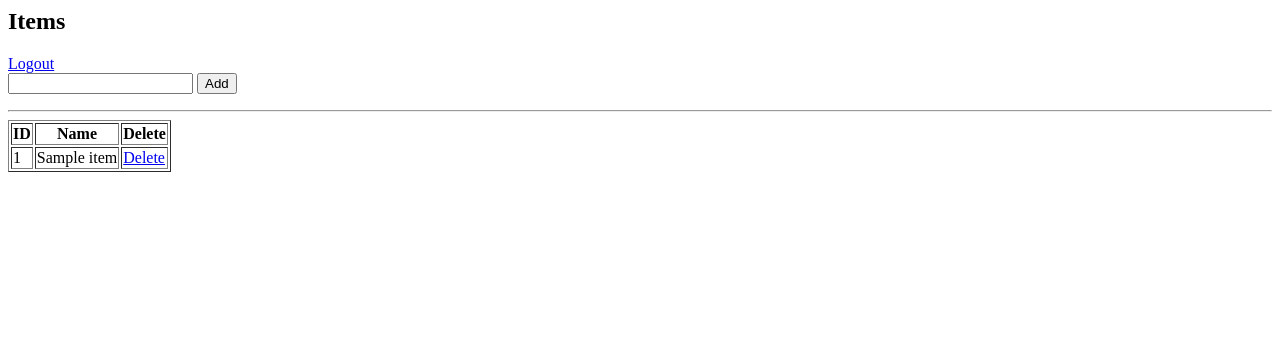
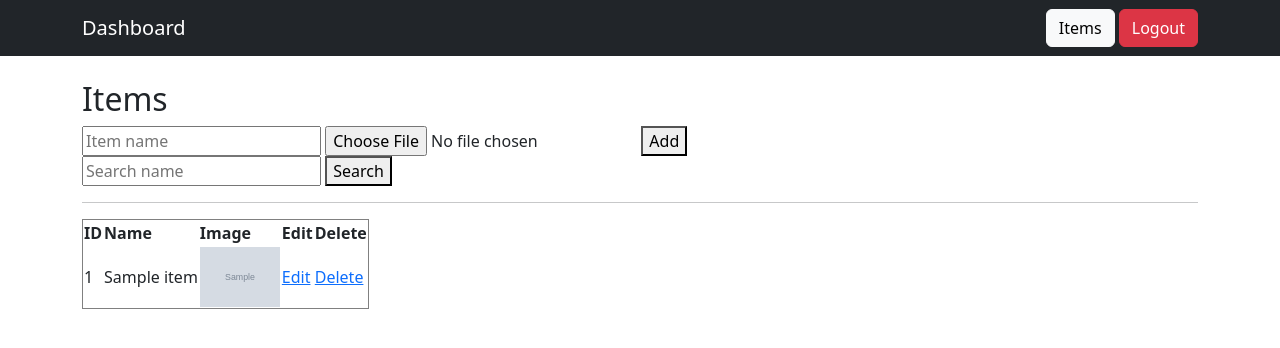
Before and after one commit to Letum01/flask-login, a Flask app: page /items in a window 1280 px wide. Shown: the top 348 px of the page. Run offline with Flask 3, Linux system fonts and the light colour scheme; a user stored in the database is signed in; tables that the repository leaves empty hold one stand-in row (values such as "Sample post"); grey boxes marked "Sample" are stand-in pictures.

Commit message:
finish CRUD + search + upload image

```diff
--- a/app.py
+++ b/app.py
@@ -1,9 +1,21 @@
+import os
 from flask import Flask, render_template, request, redirect, session
 import sqlite3
 
 app = Flask(__name__)
 app.secret_key = "123"
 
+
+# ================= UPLOAD =================
+
+UPLOAD_FOLDER = "static/uploads"
+
+app.config["UPLOAD_FOLDER"] = UPLOAD_FOLDER
+
+os.makedirs(UPLOAD_FOLDER, exist_ok=True)
+
+
+# ================= DB =================
 
 def get_db():
     return sqlite3.connect("database.db")
@@ -38,6 +50,7 @@ def register():
         )
 
         db.commit()
+        db.close()
 
         return redirect("/login")
 
@@ -62,6 +75,8 @@ def login():
         )
 
         data = cur.fetchone()
+
+        db.close()
 
         if data:
             session["user"] = user
@@ -94,6 +109,8 @@ def items():
 
     data = cur.fetchall()
 
+    db.close()
+
     return render_template("items.html", data=data)
 
 
@@ -107,14 +124,30 @@ def add():
 
     name = request.form["name"]
 
+    file = request.files.get("image")
+
+    filename = ""
+
+    if file and file.filename != "":
+
+        filename = file.filename
+
+        path = os.path.join(
+            app.config["UPLOAD_FOLDER"],
+            filename
+        )
+
+        file.save(path)
+
     db = get_db()
 
     db.execute(
-        "INSERT INTO items(name) VALUES (?)",
-        (name,)
+        "INSERT INTO items(name,image,user) VALUES (?,?,?)",
+        (name, filename, session["user"])
     )
 
     db.commit()
+    db.close()
 
     return redirect("/items")
 
@@ -135,9 +168,87 @@ def delete(id):
     )
 
     db.commit()
+    db.close()
 
     return redirect("/items")
 
 
+# ================= EDIT =================
+
+@app.route("/edit/<int:id>")
+def edit(id):
+
+    if "user" not in session:
+        return redirect("/login")
+
+    db = get_db()
+
+    cur = db.execute(
+        "SELECT * FROM items WHERE id=?",
+        (id,)
+    )
+
+    data = cur.fetchone()
+
+    db.close()
+
+    return render_template(
+        "edit.html",
+        item=data
+    )
+
+
+# ================= UPDATE =================
+
+@app.route("/update/<int:id>", methods=["POST"])
+def update(id):
+
+    if "user" not in session:
+        return redirect("/login")
+
+    name = request.form["name"]
+
+    db = get_db()
+
+    db.execute(
+        "UPDATE items SET name=? WHERE id=?",
+        (name, id)
+    )
+
+    db.commit()
+    db.close()
+
+    return redirect("/items")
+
+
+# ================= SEARCH =================
+
+@app.route("/search", methods=["POST"])
+def search():
+
+    if "user" not in session:
+        return redirect("/login")
+
+    name = request.form["name"]
+
+    db = get_db()
+
+    cur = db.execute(
+        "SELECT * FROM items WHERE name LIKE ?",
+        ("%" + name + "%",)
+    )
+
+    data = cur.fetchall()
+
+    db.close()
+
+    return render_template(
+        "items.html",
+        data=data
+    )
+
+
+# ================= RUN =================
+
 if __name__ == "__main__":
     app.run(debug=True)
--- a/templates/items.html
+++ b/templates/items.html
@@ -1,34 +1,132 @@
+{% extends "layout.html" %}
+
+{% block content %}
+
 <h2>Items</h2>
 
-<a href="/logout">Logout</a>
 
-<form method="post" action="/add">
-    <input name="name">
-    <button>Add</button>
+<!-- ================= ADD ================= -->
+
+<form
+method="post"
+action="/add"
+enctype="multipart/form-data"
+>
+
+<input
+name="name"
+placeholder="Item name"
+required
+>
+
+<input
+type="file"
+name="image"
+>
+
+<button>
+Add
+</button>
+
 </form>
 
+
+<!-- ================= SEARCH ================= -->
+
+<form
+method="post"
+action="/search"
+>
+
+<input
+name="name"
+placeholder="Search name"
+>
+
+<button>
+Search
+</button>
+
+</form>
+
+
 <hr>
+
+
+<!-- ================= TABLE ================= -->
 
 <table border="1">
 
 <tr>
+
 <th>ID</th>
 <th>Name</th>
+<th>Image</th>
+<th>Edit</th>
 <th>Delete</th>
+
 </tr>
+
 
 {% for i in data %}
 
 <tr>
-    <td>{{i[0]}}</td>
-    <td>{{i[1]}}</td>
+
 <td>
-        <a href="/delete/{{i[0]}}">
+{{ i[0] }}
+</td>
+
+<td>
+{{ i[1] }}
+</td>
+
+
+<td>
+
+{% if i[2] %}
+
+<img
+src="/static/uploads/{{ i[2] }}"
+width="80"
+>
+
+{% else %}
+
+No image
+
+{% endif %}
+
+</td>
+
+
+<td>
+
+<a
+href="/edit/{{ i[0] }}"
+>
+Edit
+</a>
+
+</td>
+
+
+<td>
+
+<a
+href="/delete/{{ i[0] }}"
+onclick="return confirm('Delete?')"
+>
 Delete
 </a>
+
 </td>
+
+
 </tr>
 
 {% endfor %}
 
 </table>
+
+
+{% endblock %}
--- /dev/null
+++ b/templates/layout.html
@@ -0,0 +1,49 @@
+<!DOCTYPE html>
+<html>
+
+<head>
+
+    <title>Flask App</title>
+
+    <link
+      href="https://cdn.jsdelivr.net/npm/bootstrap@5.3.2/dist/css/bootstrap.min.css"
+      rel="stylesheet">
+
+</head>
+
+<body>
+
+<nav class="navbar navbar-dark bg-dark">
+
+<div class="container">
+
+<a class="navbar-brand" href="/items">
+Dashboard
+</a>
+
+<div>
+
+<a class="btn btn-light" href="/items">
+Items
+</a>
+
+<a class="btn btn-danger" href="/logout">
+Logout
+</a>
+
+</div>
+
+</div>
+
+</nav>
+
+
+<div class="container mt-4">
+
+{% block content %}
+{% endblock %}
+
+</div>
+
+</body>
+</html>
```
Also changed, not shown: static/css/style.css (added, +22 -0 lines), templates/edit.html (added, +24 -0 lines), templates/login.html (+9 -0 lines), templates/register.html (+11 -2 lines), database.db, static/uploads/Capture001.png (added). Lines whose indentation alone changed are shown as unchanged.
